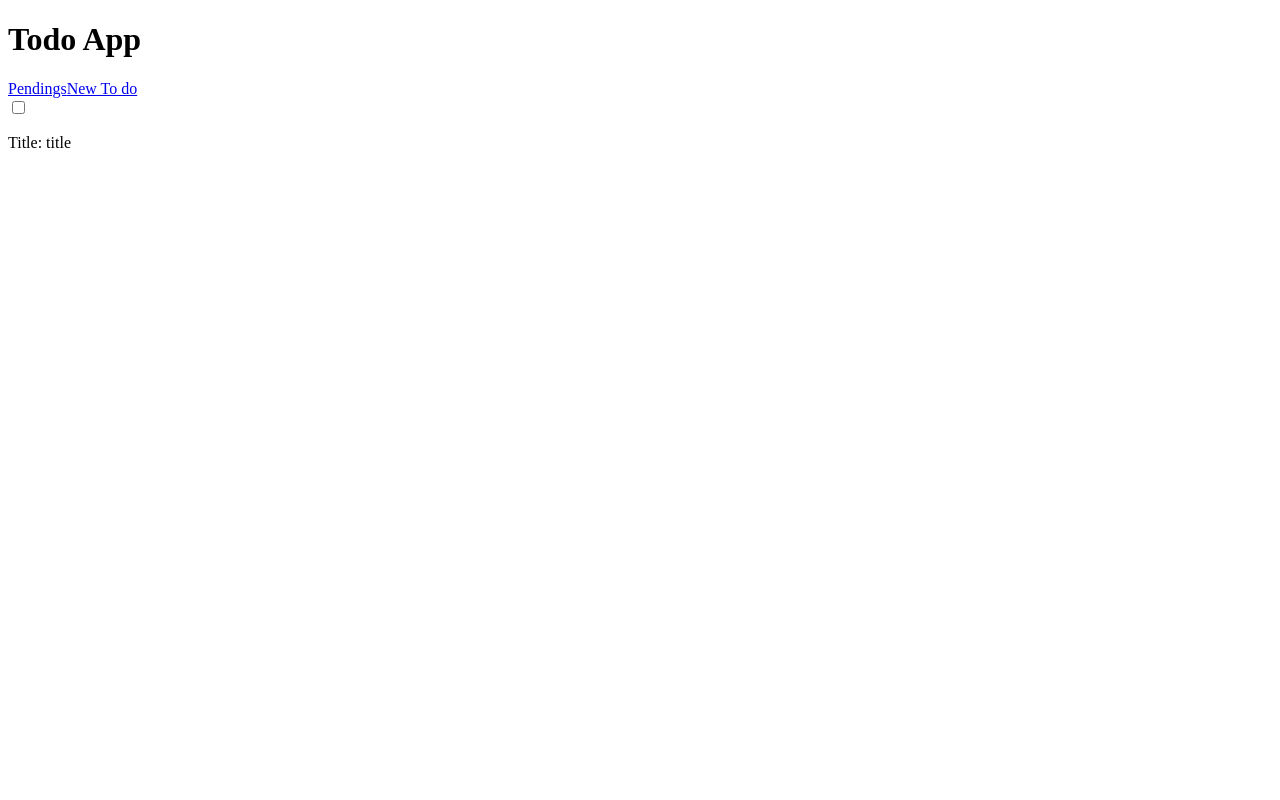
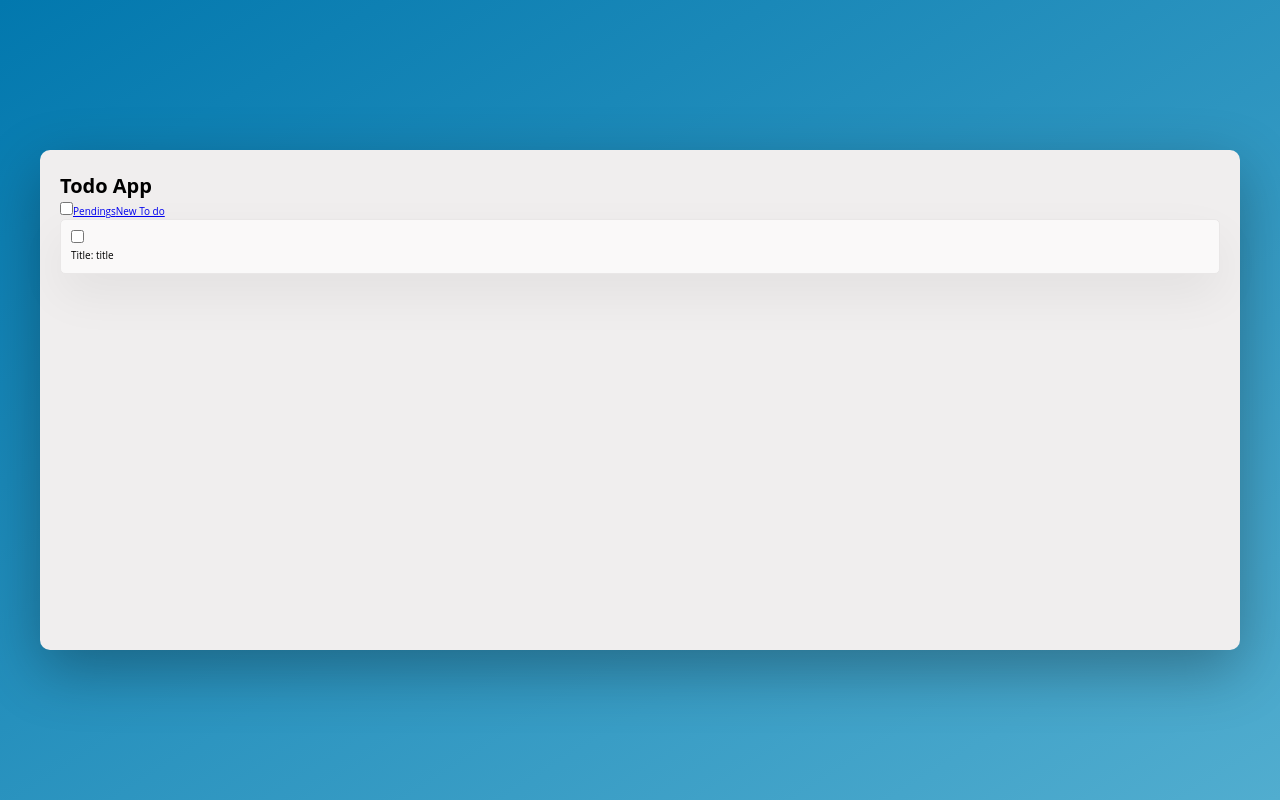
Before and after one commit to Eder87rh/todo-typescript, a React (Create React App) app: page / in a window 1280 px wide. Built offline with nearby package versions, Linux system fonts and the light colour scheme.

Commit message:
style(layout): Initial layout styles

```diff
--- a/src/App.tsx
+++ b/src/App.tsx
@@ -1,5 +1,5 @@
-import React from 'react';
-import Container from './views/Container';
+import React from "react";
+import Container from "./views/Container";
 
 function App() {
   return (
--- a/src/components/Header.tsx
+++ b/src/components/Header.tsx
@@ -1,17 +1,32 @@
-import * as React from 'react';
-import { Link } from 'react-router-dom';
+import React from "react";
+import { Link } from "react-router-dom";
 
-export type HeaderProps = { title: string }
+export type HeaderProps = { title: string };
 export const Header: React.FC<HeaderProps> = ({ title }) => {
-  console.log({ title })
+  const replaceTheme = (newThemeName: boolean) => {
+    console.log("replaceTheme -> newThemeName", newThemeName);
+    const myElement: HTMLElement | null = document.getElementById("main");
+
+    if (!!myElement) {
+      myElement.className = newThemeName
+        ? "main dark-theme"
+        : "main dark-theme";
+    }
+  };
+
   return (
     <header>
       <h1>{title}</h1>
+      <input
+        type="checkbox"
+        name="theme"
+        id="theme"
+        onChange={(e) => replaceTheme(e.target.checked)}
+      />
       <Link to="/">Pendings</Link>
       <Link to="/create">New To do</Link>
     </header>
-  )
+  );
 };
 
-
 export default Header;
--- a/src/components/ToDoList/ToDoList.tsx
+++ b/src/components/ToDoList/ToDoList.tsx
@@ -1,28 +1,24 @@
-import * as React from 'react';
-import ToDoListItem from './ToDoListItem';
-import IToDo from './IToDo';
+import * as React from "react";
+import ToDoListItem from "./ToDoListItem";
+import IToDo from "./IToDo";
+import Style from "./toDoList.module.css";
 
 export const ToDoList: React.FC = () => {
-  const [toDoList, setToDoList] = React.useState<IToDo[]>([{
-    id: 1,
-    title: 'title',
-    checked: false,
-  }]);
+  const [toDoList, setToDoList] = React.useState<IToDo[]>([
+    {
+      id: 1,
+      title: "title",
+      checked: false,
+    },
+  ]);
 
   return (
-    <div>
-      {
-        toDoList.map(
-          (toDoItem: IToDo) => (
-            <ToDoListItem
-              key={toDoItem.id}
-              toDoItem={toDoItem}
-            />
-          )
-        )
-      }
-    </div >
-  )
+    <div className={Style.todoContainer}>
+      {toDoList.map((toDoItem: IToDo) => (
+        <ToDoListItem key={toDoItem.id} toDoItem={toDoItem} />
+      ))}
+    </div>
+  );
 };
 
 export default ToDoList;
--- /dev/null
+++ b/src/components/ToDoList/toDoList.module.css
@@ -0,0 +1,8 @@
+.todoContainer {
+  display: flex;
+  padding: 1rem;
+  border: solid rgb(233, 231, 231) 1px;
+  border-radius: 5px;
+  background-color: var(--color-grey-1);
+  box-shadow: var(--shadow-light);
+}
--- /dev/null
+++ b/src/styles.css
@@ -0,0 +1,81 @@
+:root {
+  /* --color-primary: #0278ae;
+  --color-secondary: #51adcf;
+  --color-tertiary: #a5ecd7;
+  --color-accent: #e8ffc1; */
+
+  --shadow-dark: 0 2rem 6rem rgba(0, 0, 0, 0.3);
+  --shadow-light: 0 2rem 5rem rgba(0, 0, 0, 0.06);
+
+  --line: 1px solid var(--color-grey-light-2);
+}
+
+.light-theme {
+  --color-primary: #0278ae;
+  --color-secondary: #51adcf;
+  --color-tertiary: #a5ecd7;
+  --color-accent: #e8ffc1;
+
+  --color-grey-1: #faf9f9;
+  --color-grey-2: #f4f2f2;
+  --color-grey-3: #f0eeee;
+
+  --font-color: black;
+}
+
+.dark-theme {
+  --color-primary: #00628f;
+  --color-secondary: #3a7d96;
+  --color-tertiary: #82bbaa;
+  --color-accent: #bdcf9d;
+
+  --color-grey-1: #333;
+  --color-grey-2: #777;
+  --color-grey-3: #999;
+
+  --font-color: white;
+}
+
+/* $bp-largest: 75em;  //1200px
+$bp-large: 68.75em; //1100px
+$bp-medium: 56.25em; //900px
+$bp-small: 37.5em; //600px
+$bp-smallest: 31.25em; //600px */
+
+* {
+  margin: 0;
+  padding: 0;
+}
+
+*,
+*::before,
+*::after {
+  box-sizing: inherit;
+}
+
+html {
+  box-sizing: border-box;
+  font-size: 62.5%; /* // 1rem = 10px; */
+}
+
+@media only screen and (max-width: 75em) {
+  html {
+    font-size: 50%;
+  }
+}
+
+/* body {
+  font-family: "Open Sans", sans-serif;
+  font-weight: 400;
+  line-height: 1.6;
+  color: var(--font-color);
+  background-image: linear-gradient(
+    to right bottom,
+    var(--color-primary),
+    var(--color-secondary)
+  );
+  background-size: cover;
+  background-repeat: no-repeat;
+
+  min-height: 100vh;
+} */
--- a/src/views/Container.tsx
+++ b/src/views/Container.tsx
@@ -1,13 +1,16 @@
-import * as React from 'react';
-import { BrowserRouter, Route, Switch } from 'react-router-dom';
-import CreateToDoForm from '../components/CreateToDoForm';
-import Header from '../components/Header';
-import ToDoList from '../components/ToDoList/ToDoList';
+import * as React from "react";
+import { BrowserRouter, Route, Switch } from "react-router-dom";
+import CreateToDoForm from "../components/CreateToDoForm";
+import Header from "../components/Header";
+import ToDoList from "../components/ToDoList/ToDoList";
+import "../styles.css";
+import Styles from "./container.module.css";
 
 export const Container: React.FC = () => {
   return (
     <BrowserRouter>
-      <div className="container">
+      <main id="main" className={`${Styles.main} light-theme`}>
+        <div className={Styles.container}>
           <Header title="Todo App" />
           <Switch>
             <Route exact path="/">
@@ -18,6 +21,7 @@ export const Container: React.FC = () => {
             </Route>
           </Switch>
         </div>
+      </main>
     </BrowserRouter>
   );
 };
--- /dev/null
+++ b/src/views/container.module.css
@@ -0,0 +1,32 @@
+.main {
+  font-family: "Open Sans", sans-serif;
+  font-weight: 400;
+  line-height: 1.6;
+  color: var(--font-color);
+  background-image: linear-gradient(
+    to right bottom,
+    var(--color-primary),
+    var(--color-secondary)
+  );
+  background-size: cover;
+  background-repeat: no-repeat;
+
+  min-height: 100vh;
+  /* padding-top: 8rem; */
+  display: flex;
+  justify-content: center;
+  align-items: center;
+}
+
+.container {
+  /* margin: 1rem auto; */
+  flex: 1;
+
+  max-width: 120rem;
+  min-height: 50rem;
+  background-color: var(--color-grey-3);
+
+  border-radius: 1rem;
+  box-shadow: var(--shadow-dark);
+  padding: 2rem;
+}
```
Also changed, not shown: package.json (+3 -7 lines), .eslintrc.json (added), 1 other file (tests, documents, lock files or other folders). Lines whose indentation alone changed are shown as unchanged.
